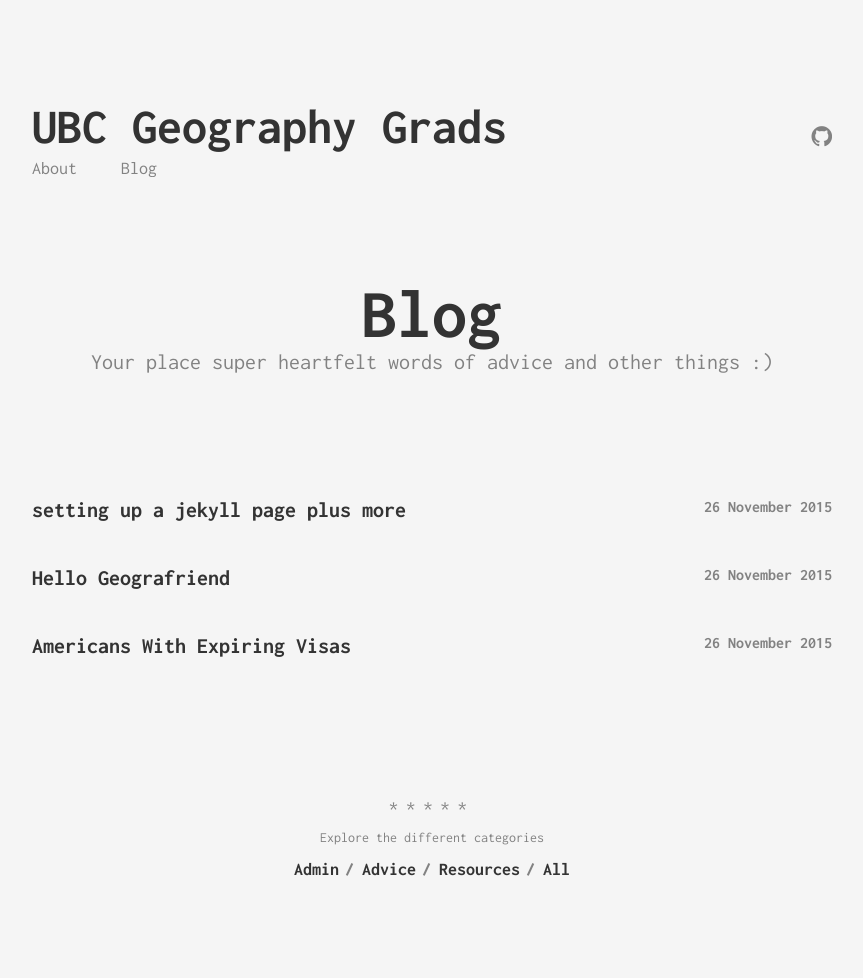
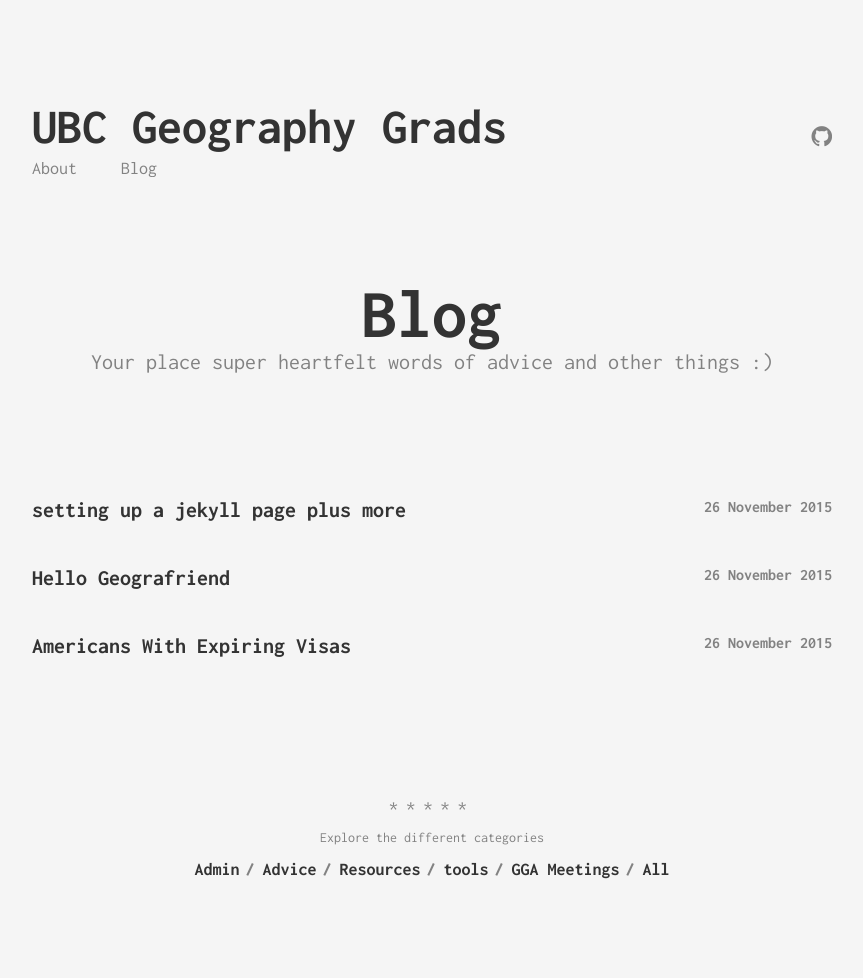
Before and after one commit to ubcgga/ubcgga.github.io, a Jekyll site: the page built from index.html, in a window 1280 px wide. Shown: the whole page, without its empty margins (208-1071 px from the left). Built offline with Jekyll 4.4.1, drawn with Linux system fonts in a browser that asks for light colours.

Commit message:
added GGA to categories

```diff
--- a/_data/categories.yml
+++ b/_data/categories.yml
@@ -6,3 +6,9 @@
 
 - slug: resources
   name: Resources
+
+- slug: tools
+  name: tools
+
+- slug: gga
+  name: GGA Meetings
--- /dev/null
+++ b/categories/gga.html
@@ -0,0 +1,5 @@
+---
+layout: category
+category: gga
+permalink: /categories/gga/
+---
```
